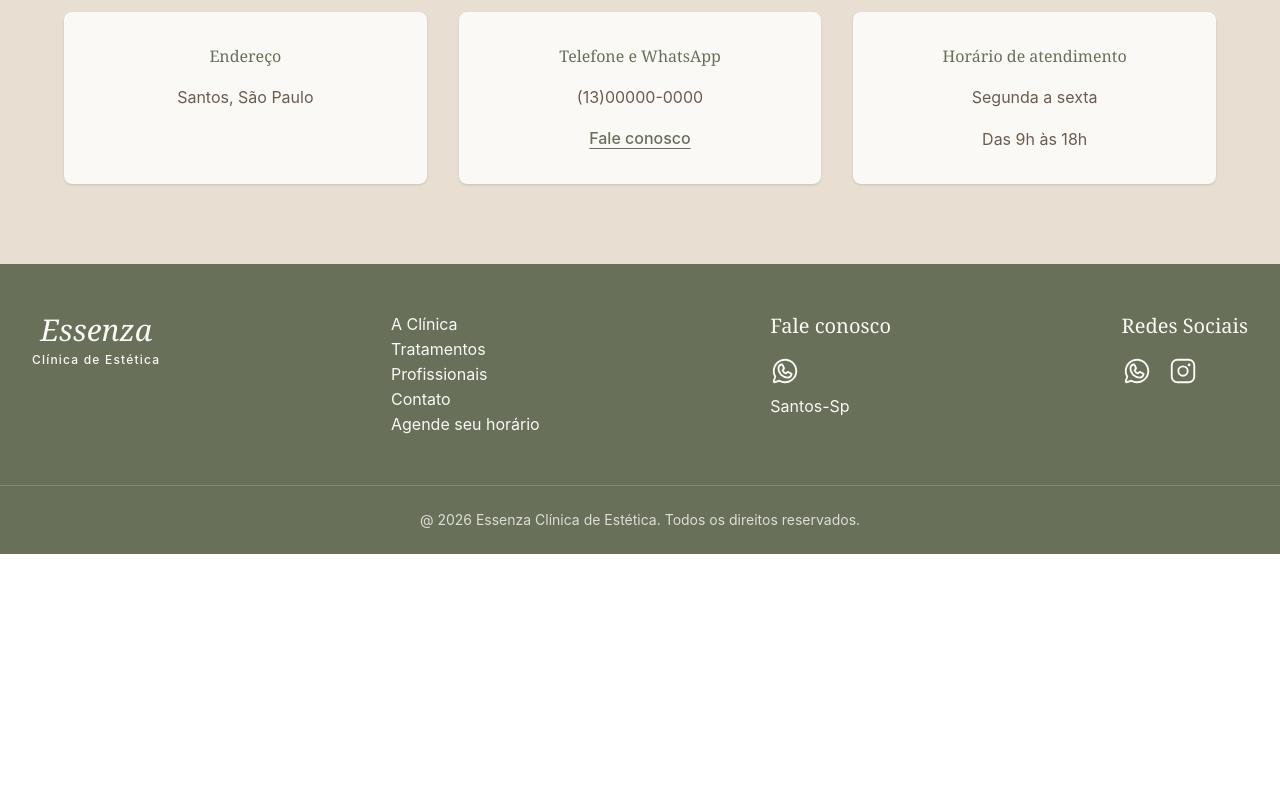
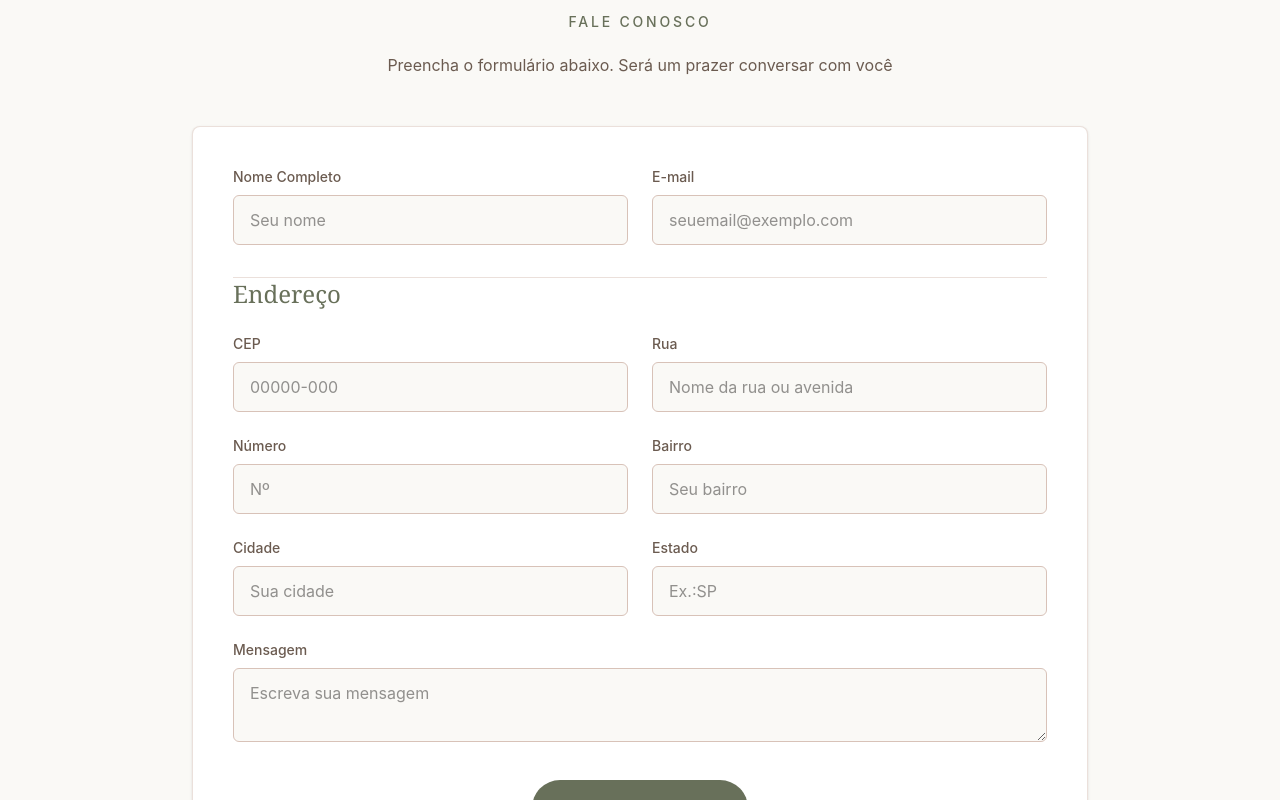
Before and after one commit to alexaniatoma/react-essenza-clinica-estetica, a React (Vite) app: page /contato in a window 1280 px wide. Shown: the part 480-1280 px from the top of the page. Before the commit the page ends 1034 px from the top, so only its background shows below. Built offline with nearby package versions, Linux system fonts and the light colour scheme.

Commit message:
feat: cria formulario de contato com campos de endereço

```diff
--- a/src/pages/Contato/Contato.jsx
+++ b/src/pages/Contato/Contato.jsx
@@ -5,22 +5,171 @@ export default function Contato() {
         <div className="mx-auto max-w-3xl">
           <p className="text-sm font-medium uppercase tracking-[0.2em] text-[#68705A]">Estamos aqui para você</p>
 
-          <h1 className="mt-4 font-serf text-4xl font-medium text-[#68705A] md:text-5xl">Entre em contato</h1>
+          <h1 className="mt-4 font-serif text-4xl font-medium text-[#68705A] md:text-5xl">Entre em contato</h1>
           <p className="mx-auto mt-6 max-w-2xl text-base leading-relaxed text-[#6B5B50] md:text-lg">
             Será um prazer receber você na Essenza. Entre em contato para esclarecer suas dúvidas, conhecer nossos
             tratamentos ou encontrar o melhor momento para cuidar de si.
           </p>
         </div>
       </section>
+      <section className="bg-[#FAF9F6] px-8 py-20">
+        <div className="mx-auto max-w-4xl">
+          <div className="mb-12 text-center">
+            <p className="text-sm font-medium uppercase tracking-[0.2em] text-[#68705A]">Fale conosco</p>
+            <p className="mx-auto mt-5 max-w-2xl leading-relaxed text-[#6B5B50]">
+              Preencha o formulário abaixo. Será um prazer conversar com você
+            </p>
+          </div>
+          <form className="rounded-lg border border-[#D8C2B8]/50 bg-white p-6 shadow-sm md:p-10">
+            <div className="grid gap-6 md:grid-cols-2">
+              <div>
+                <label htmlFor="nome" className="mb-2 block text-sm font-medium text-[#6B5B50]">
+                  Nome Completo
+                </label>
+                <input
+                  type="text"
+                  id="nome"
+                  name="nome"
+                  autoComplete="name"
+                  required
+                  className="w-full rounded-md border border-[#D8C2B8] bg-[#FAF9F6] px-4 py-3 text-[#292825] outline-nome focus:border-[#68705A] focus:ring-1 focus:ring-[#68705A]"
+                  placeholder="Seu nome"
+                />
+              </div>
+              <div>
+                <label htmlFor="email" className="mb-2 block text-sm font-medium text-[#6B5B50]">
+                  E-mail
+                </label>
+                <input
+                  type="email"
+                  id="email"
+                  name="email"
+                  autoComplete="email"
+                  required
+                  className="w-full rounded-md border border-[#D8C2B8] bg-[#FAF9F6] px-4 py-3 text-[#292825] outline-nome focus:border-[#68705A] focus:ring-1 focus:ring-[#68705A]"
+                  placeholder="seuemail@exemplo.com"
+                />
+              </div>
+            </div>
+            <div className="my-8 border-t border-[#D8C2B8]/50">
+              <h3 className="mb-6 font-serif text-2xl font-medium text-[#68705A]">Endereço</h3>
+              <div className="grid gap-6 md:grid-cols-2">
+                <div>
+                  <label htmlFor="cep" className="mb-2 block text-sm font-medium text-[#6B5B50]">
+                    CEP
+                  </label>
+                  <input
+                    type="text"
+                    id="cep"
+                    name="cep"
+                    inputMode="numeric"
+                    maxLength={9}
+                    autoComplete="postal-code"
+                    required
+                    className="w-full rounded-md border border-[#D8C2B8] bg-[#FAF9F6] px-4 py-3 text-[#292825] outline-nome focus:border-[#68705A] focus:ring-1 focus:ring-[#68705A]"
+                    placeholder="00000-000"
+                  />
+                </div>
+                <div>
+                  <label htmlFor="rua" className="mb-2 block text-sm font-medium text-[#6B5B50]">
+                    Rua
+                  </label>
+                  <input
+                    type="text"
+                    id="rua"
+                    name="rua"
+                    autoComplete="address-line1"
+                    required
+                    className="w-full rounded-md border border-[#D8C2B8] bg-[#FAF9F6] px-4 py-3 text-[#292825] outline-nome focus:border-[#68705A] focus:ring-1 focus:ring-[#68705A]"
+                    placeholder="Nome da rua ou avenida"
+                  />
+                </div>
+                <div>
+                  <label htmlFor="numero" className="mb-2 block text-sm font-medium text-[#6B5B50]">
+                    Número
+                  </label>
+                  <input
+                    type="text"
+                    id="numero"
+                    name="numero"
+                    autoComplete="address-line2"
+                    required
+                    className="w-full rounded-md border border-[#D8C2B8] bg-[#FAF9F6] px-4 py-3 text-[#292825] outline-nome focus:border-[#68705A] focus:ring-1 focus:ring-[#68705A]"
+                    placeholder="Nº"
+                  />
+                </div>
+
+                <div>
+                  <label htmlFor="bairro" className="mb-2 block text-sm font-medium text-[#6B5B50]">
+                    Bairro
+                  </label>
+                  <input
+                    type="text"
+                    id="bairro"
+                    name="bairro"
+                    autoComplete="address-level3"
+                    required
+                    className="w-full rounded-md border border-[#D8C2B8] bg-[#FAF9F6] px-4 py-3 text-[#292825] outline-nome focus:border-[#68705A] focus:ring-1 focus:ring-[#68705A]"
+                    placeholder="Seu bairro"
+                  />
+                </div>
+                <div>
+                  <label htmlFor="cidade" className="mb-2 block text-sm font-medium text-[#6B5B50]">
+                    Cidade
+                  </label>
+                  <input
+                    type="text"
+                    id="cidade"
+                    name="cidade"
+                    autoComplete="address-level2"
+                    required
+                    className="w-full rounded-md border border-[#D8C2B8] bg-[#FAF9F6] px-4 py-3 text-[#292825] outline-nome focus:border-[#68705A] focus:ring-1 focus:ring-[#68705A]"
+                    placeholder="Sua cidade"
+                  />
+                </div>
+                <div>
+                  <label htmlFor="estado" className="mb-2 block text-sm font-medium text-[#6B5B50]">
+                    Estado
+                  </label>
+                  <input
+                    type="text"
+                    id="estado"
+                    name="estado"
+                    autoComplete="address-level1"
+                    required
+                    className="w-full rounded-md border border-[#D8C2B8] bg-[#FAF9F6] px-4 py-3 text-[#292825] outline-nome focus:border-[#68705A] focus:ring-1 focus:ring-[#68705A]"
+                    placeholder="Ex.:SP"
+                  />
+                </div>
+                <div className="md:col-span-2">
+                  <label htmlFor="mensagem" className="mb-2 block text-sm font-medium text-[#6B5B50]">
+                    Mensagem
+                  </label>
+                  <textarea
+                    id="mensagem"
+                    name="mensagem"
+                    required
+                    className="w-full resize-y rounded-md border border-[#D8C2B8] bg-[#FAF9F6] px-4 py-3 text-[#292825] outline-none focus:border-[#68705A] focus:ring-1 focus:ring-[#68705A]"
+                    placeholder="Escreva sua mensagem"
+                  />
+                </div>
+              </div>
+              <div className="mt-8 text-center">
+                <button type="submit" className="rounded-full bg-[#68705A] px-10 py-4 font-medium text-[#FAF9F6] transition-colors duration-300 hover:bg-[#526047] focus-visible:outline-2 focus-visible:outline-offset-4 focus-visible:outline-[#68705A]">Enviar Mensagem</button>
+              </div>
+            </div>
+          </form>
+        </div>
+      </section>
       <section className="bg-[#E8DED2] px-8 py-20">
         <div className="mx-auto max-w-6xl">
           <div className="grid gap-8 md:grid-cols-3">
             <article className="rounded-lg bg-[#FAF9F6] p-8 text-center shadow-sm">
-              <h2 className="font-serif text 2xl font-medium text-[#68705A]">Endereço</h2>
+              <h2 className="font-serif text-2xl font-medium text-[#68705A]">Endereço</h2>
               <p className="mt-4 leading-relaxed text-[#6B5B50]">Santos, São Paulo</p>
             </article>
             <article className="rounded-lg bg-[#FAF9F6] p-8 text-center shadow-sm">
-              <h2 className="font-serif text 2xl font-medium text-[#68705A]">Telefone e WhatsApp</h2>
+              <h2 className="font-serif text-2xl font-medium text-[#68705A]">Telefone e WhatsApp</h2>
               <p className="mt-4 leading-relaxed text-[#6B5B50]">(13)00000-0000</p>
               <a
                 href="https://wa.me/5513000000000"
@@ -32,14 +181,13 @@ export default function Contato() {
               </a>
             </article>
             <article className="rounded-lg bg-[#FAF9F6] p-8 text-center shadow-sm">
-              <h2 className="font-serif text 2xl font-medium text-[#68705A]">Horário de atendimento</h2>
+              <h2 className="font-serif text-2xl font-medium text-[#68705A]">Horário de atendimento</h2>
               <p className="mt-4 leading-relaxed text-[#6B5B50]">Segunda a sexta</p>
               <p className="mt-4 leading-relaxed text-[#6B5B50]">Das 9h às 18h</p>
             </article>
           </div>
         </div>
       </section>
-
     </main>
   );
 }
```
